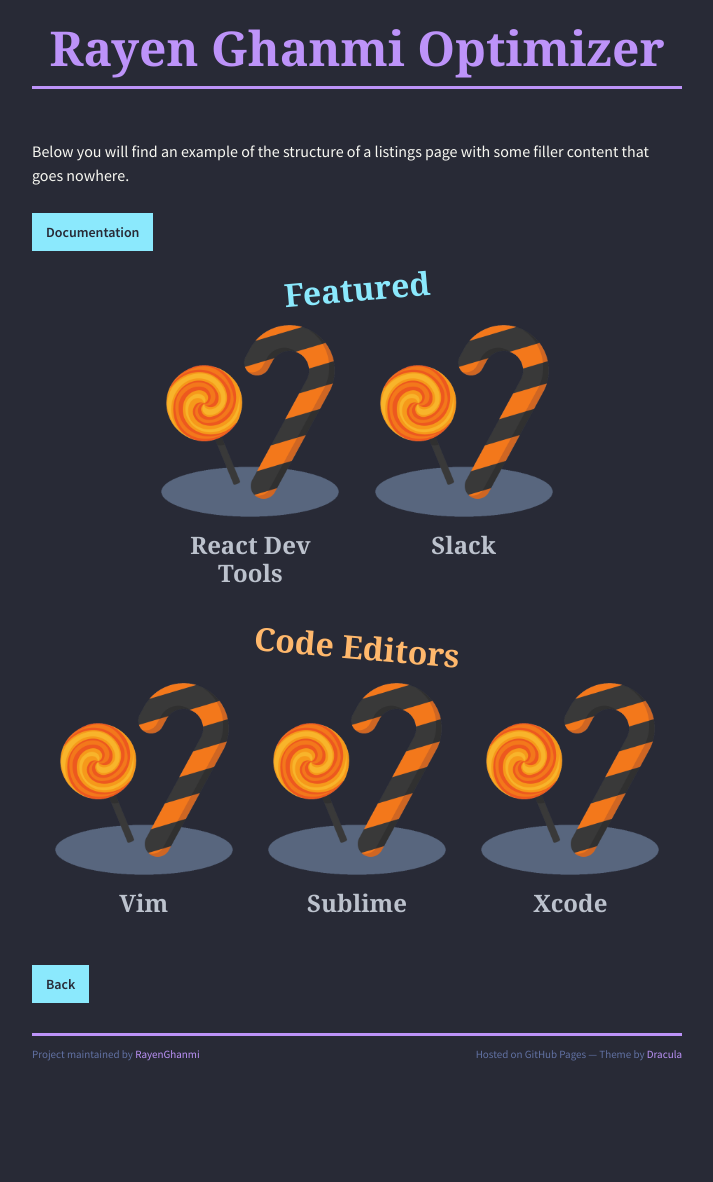
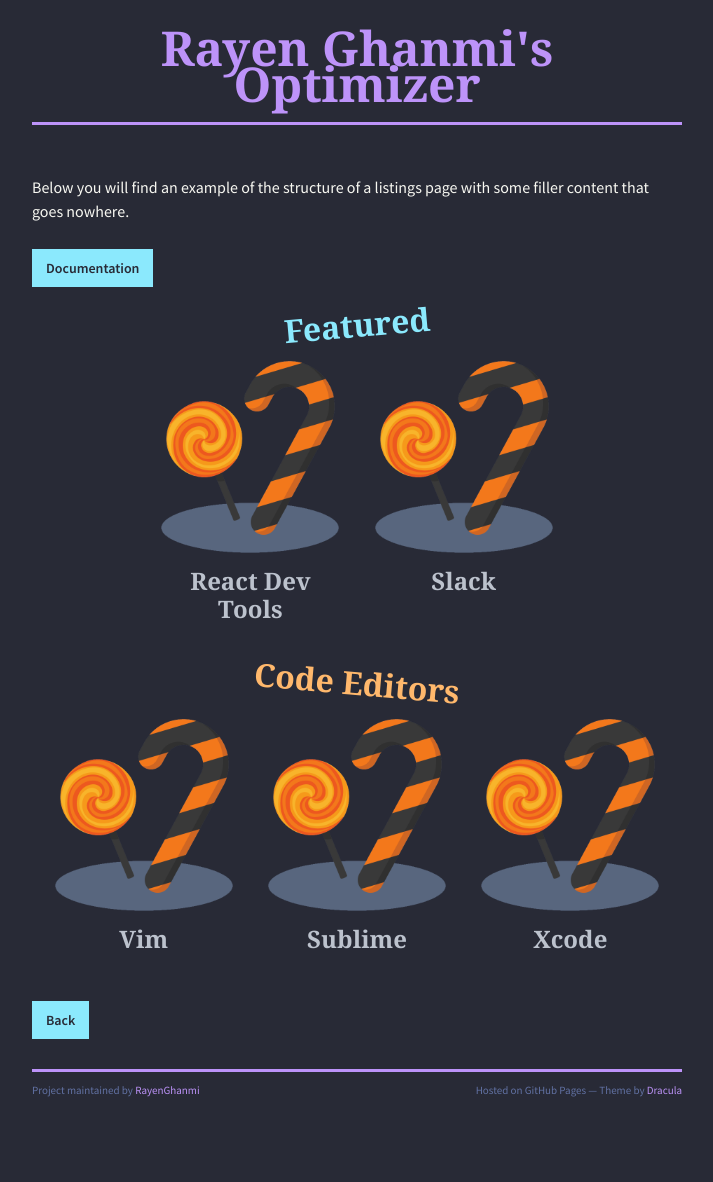
Before and after one commit to RayenGhanmi/rayenghanmi.github.io, a Jekyll site: the page built from samples/listings-page.md, in a window 1280 px wide. Shown: the whole page, without its empty margins (283-996 px from the left). Built offline with Jekyll 4.4.1, drawn with Linux system fonts in a browser that asks for light colours; nearby versions of some CDN libraries; the repository's description, which GitHub fills in, is left out; before the commit the page ends 1146 px from its top, so only the background shows below that.

```diff
--- a/_config.yml
+++ b/_config.yml
@@ -1 +1 @@
-title: Rayen Ghanmi Optimizer
+title: "Rayen Ghanmi's Optimizer"
```
